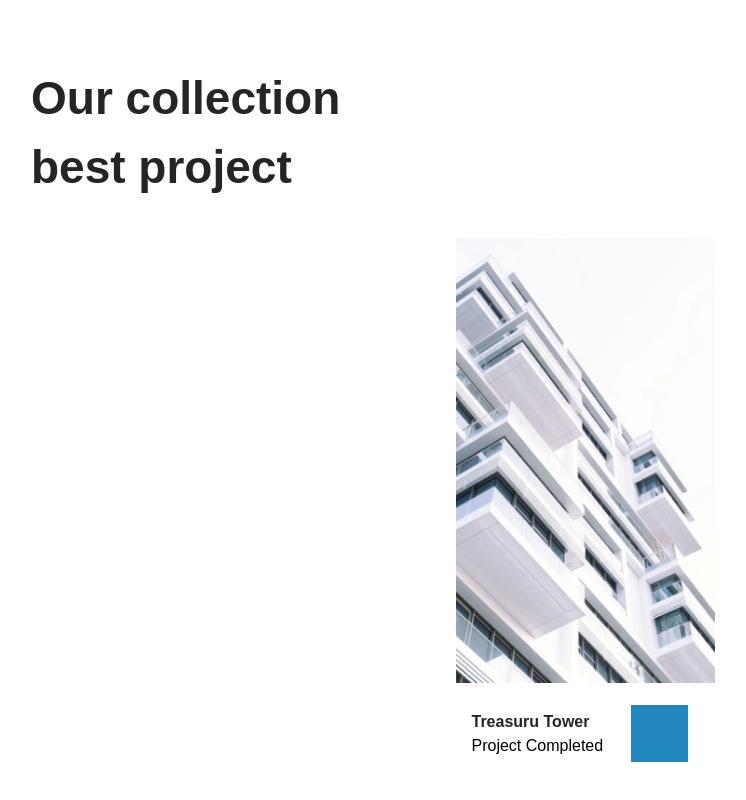
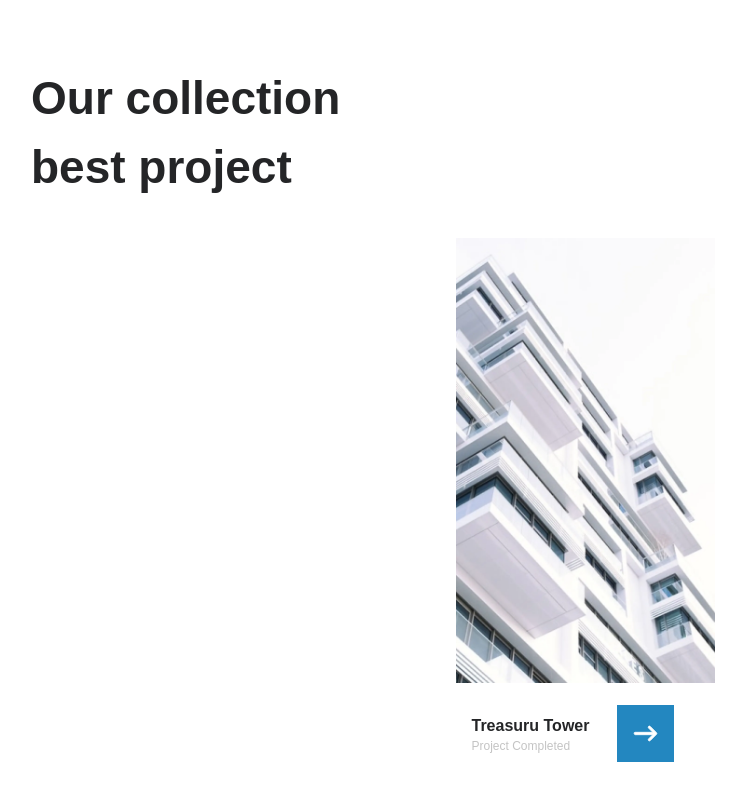
Before and after one commit to Deepakverma-556/architectural, a React (Create React App) app: page / in a window 1280 px wide. Shown: the part 3738-4538 px from the top of the page, without its empty margins (55-801 px from the left). Built offline with nearby package versions, Linux system fonts and the light colour scheme.

Commit message:
add image hover

```diff
--- a/src/components/Collection.jsx
+++ b/src/components/Collection.jsx
@@ -14,15 +14,17 @@ const Collection = () => {
                 </h2>
                 <div className='flex flex-wrap flex-row -mx-3 pt-9 justify-center'>
                     <div className='w-1/4 px-3'>
-                        <div>
+                        <div className='hover:'>
                             <img src={Image1} alt="building-image" />
                             <div className='bg-white py-[22px] px-4 flex gap-7 items-center'>
                                 <div >
                                     <p className='font-semibold text-base leading-6 text-dark'>Treasuru Tower</p>
-                                    <p>Project Completed</p>
+                                    <p className='font-medium text-xsm leading-4 text-gray'>Project Completed</p>
                                 </div>
-                                <div className='w-[57px] h-[57px] bg-dark-blue'>
-
+                                <div className='w-[57px] h-[57px] bg-dark-blue flex items-center justify-center'>
+                                    <svg width="25" height="17" viewBox="0 0 25 17" fill="none" xmlns="http://www.w3.org/2000/svg">
+                                        <path d="M19.8044 9.68124L15.5703 13.914L15.5703 13.914C15.3486 14.1357 15.224 14.4364 15.224 14.75C15.224 15.0635 15.3486 15.3642 15.5703 15.586C15.792 15.8077 16.0927 15.9322 16.4062 15.9322C16.7198 15.9322 17.0205 15.8077 17.2422 15.586L23.4919 9.33631C23.6019 9.22659 23.6891 9.09623 23.7487 8.95272C23.8082 8.80921 23.8389 8.65537 23.8389 8.49999C23.8389 8.34461 23.8082 8.19077 23.7487 8.04726C23.6891 7.90375 23.6019 7.77339 23.4919 7.66367L17.2422 1.41402C17.0205 1.19231 16.7198 1.06775 16.4062 1.06775C16.0927 1.06775 15.792 1.19231 15.5703 1.41402C15.3486 1.63574 15.224 1.93644 15.224 2.24999C15.224 2.56354 15.3486 2.86425 15.5703 3.08596L15.5703 3.086L19.8044 7.31874L2.34375 7.31874C2.03046 7.31874 1.73001 7.44319 1.50848 7.66472L1.79018 7.94642L1.50848 7.66472C1.28695 7.88625 1.1625 8.1867 1.1625 8.49999C1.1625 8.81328 1.28695 9.11373 1.50848 9.33526C1.73001 9.55679 2.03046 9.68124 2.34375 9.68124H19.8044Z" fill="white" stroke="white" stroke-width="0.8" />
+                                    </svg>
                                 </div>
                             </div>
                         </div>
```
